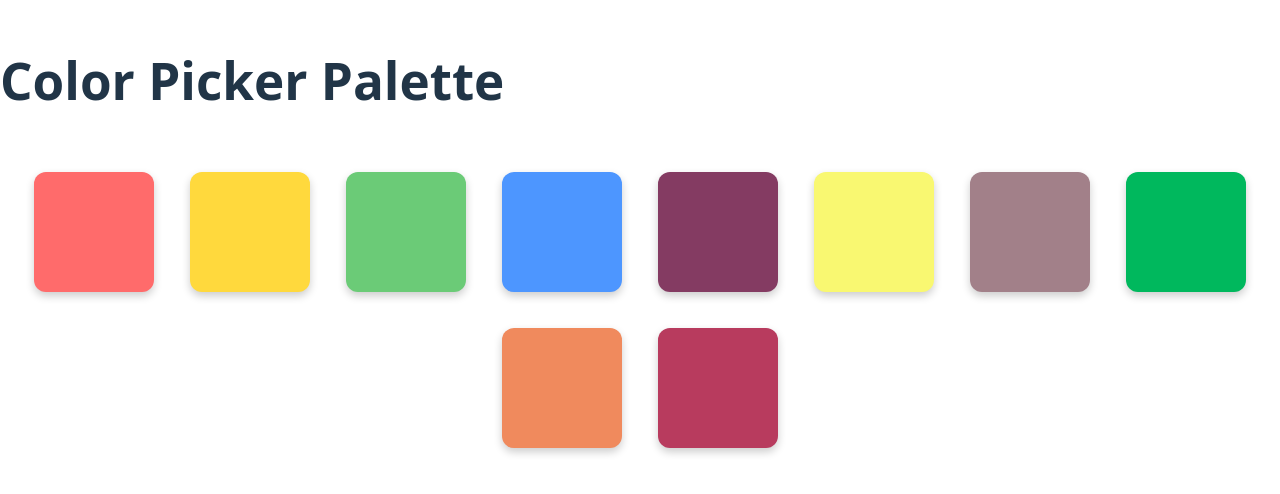
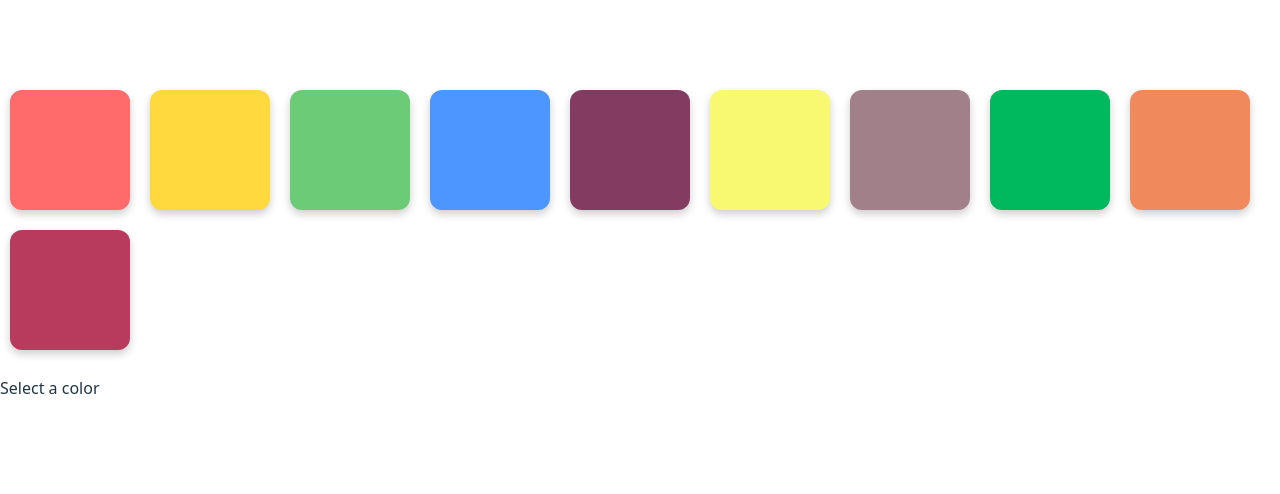
Before and after one commit to sormilabagui/React_mini_projects, a React (Vite) app in the folder Colorpicker-app/: page / in a window 1280 px wide. Shown: the part 152-646 px from the top of the page. Built offline with nearby package versions, Linux system fonts and the light colour scheme.

Commit message:
Update App.jsx
added new functionality

```diff
--- a/Colorpicker-app/src/App.jsx
+++ b/Colorpicker-app/src/App.jsx
@@ -1,8 +1,11 @@
-import React from 'react';
+import React,{useState} from 'react';
 import './App.css';
 import Colorpalette from "./components/Colorpalette";
 
-const colors = [
+
+const App = () => {
+
+  const colors = [
   "#FF6B6B",
   "#FFD93D",
   "#6BCB77",
@@ -14,18 +17,39 @@ const colors = [
   "#F08A5D",
   "#B83B5E"
 ];
+const [selectedColor, setSelectedColor] = useState(null);
 
-function App() {
+
   return (
 
-      <div className="app">
-        <h1>Color Picker Palette</h1>
-        <div className="color-grid">
-          {colors.map((color, index) => (
-            <Colorpalette key={index} color={color} />
-          ))}
-        </div>
+      <div className="app-container">
+      <div className="grid-section">
+        {colors.map((color, index) => (
+          <Colorpalette key={index} color={color} onColorClick={setSelectedColor} />
+        ))}
       </div>
+
+      <div className="detail-section">
+        {selectedColor ? (
+          <div className="detail-box">
+            <div
+              className="big-color"
+              style={{ backgroundColor: selectedColor }}
+            ></div>
+            <p>Hex: {selectedColor}</p>
+            <button
+              onClick={() => {
+                navigator.clipboard.writeText(selectedColor);
+              }}
+            >
+              Copy
+            </button>
+          </div>
+        ) : (
+          <p>Select a color</p>
+        )}
+      </div>
+    </div>
 
   );
 }
```
